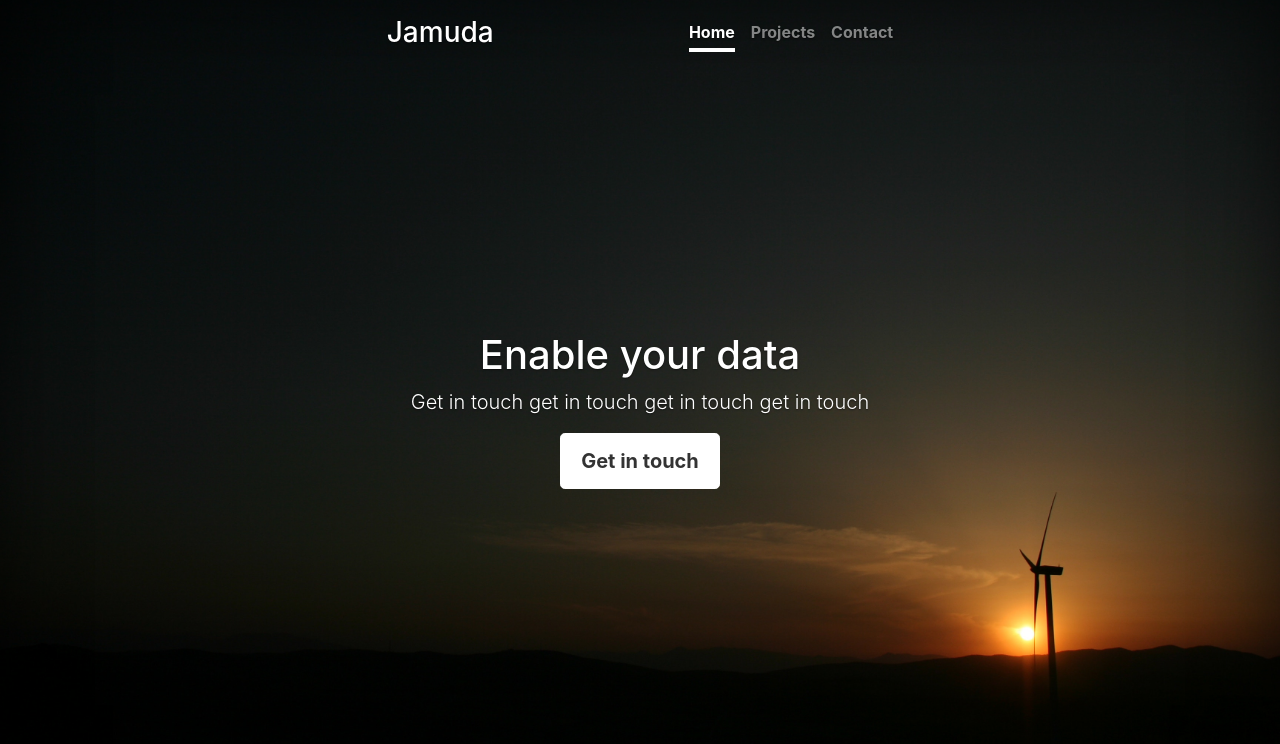
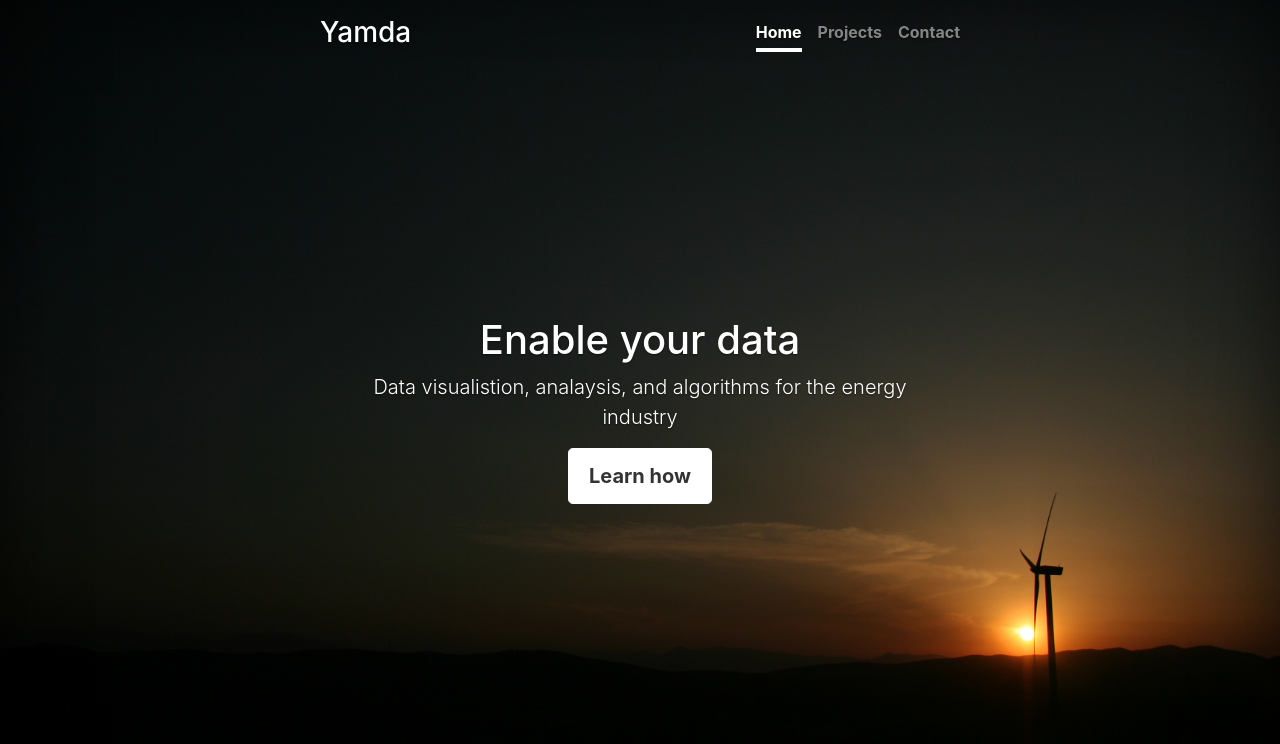
Before and after one commit to jasper-muller/yamda, a Django app: page / in a window 1280 px wide. Shown: the top 744 px of the page. Run offline with Django 3.2, Linux system fonts and the light colour scheme; some libraries are stand-ins or nearby versions.

Commit message:
Updated name to Yamda in homepage

```diff
--- a/personal_site/templates/personal_site/cover.html
+++ b/personal_site/templates/personal_site/cover.html
@@ -24,7 +24,7 @@
     <div class="cover-container d-flex h-100 p-3 mx-auto flex-column">
       <header class="masthead mb-auto">
         <div class="inner">
-          <h3 class="masthead-brand">Jamuda</h3>
+          <h3 class="masthead-brand">Yamda</h3>
           <nav class="nav nav-masthead justify-content-center">
             <a class="nav-link active" href="#">Home</a>
             <a class="nav-link" href="#">Projects</a>
@@ -35,9 +35,9 @@
 
       <main role="main" class="inner cover">
         <h1 class="cover-heading">Enable your data</h1>
-        <p class="lead">Get in touch get in touch get in touch get in touch</p>
+        <p class="lead">Data visualistion, analaysis, and algorithms for the energy industry</p>
         <p class="lead">
-          <a href="#" class="btn btn-lg btn-secondary">Get in touch</a>
+          <a href="#" class="btn btn-lg btn-secondary">Learn how</a>
         </p>
       </main>
 
```
